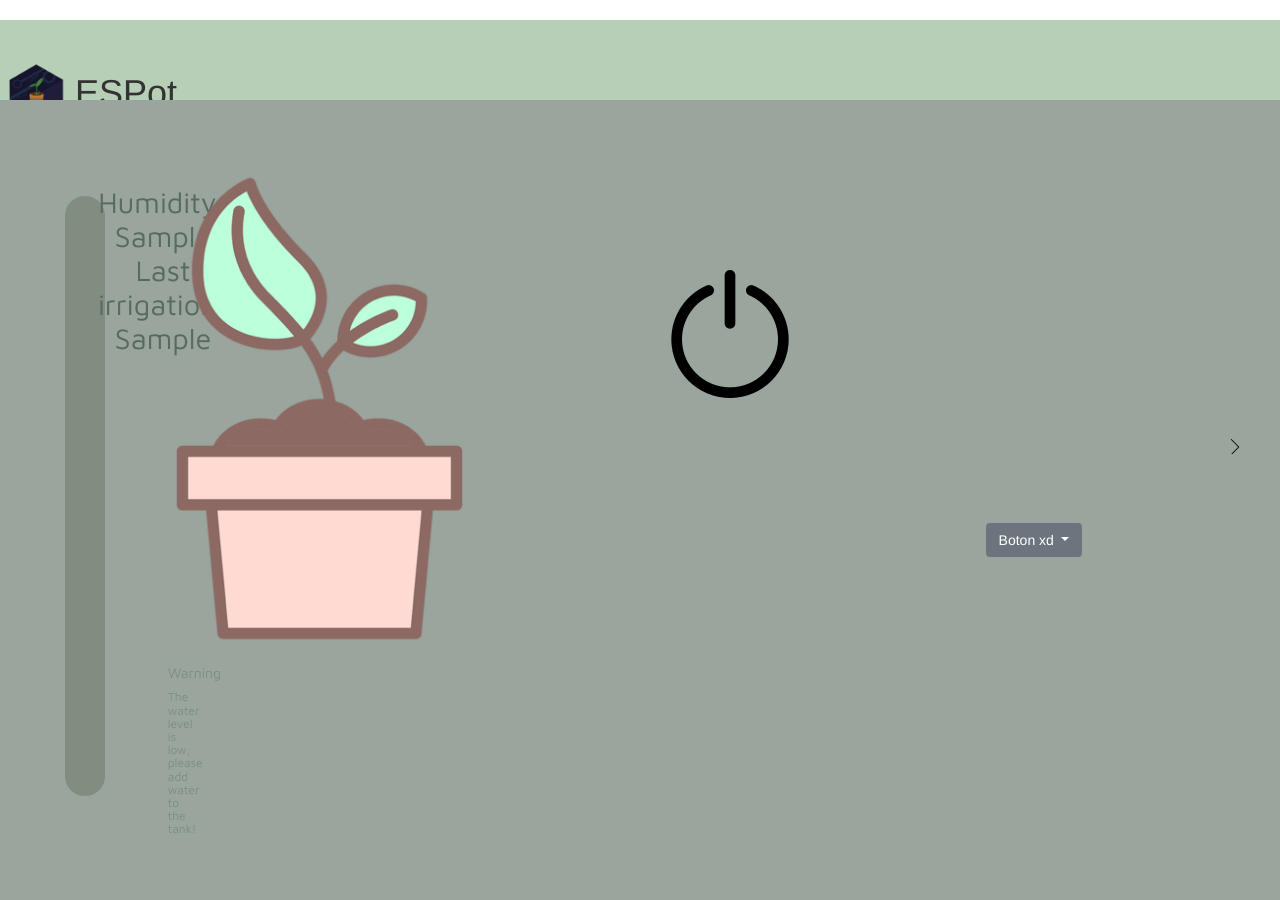
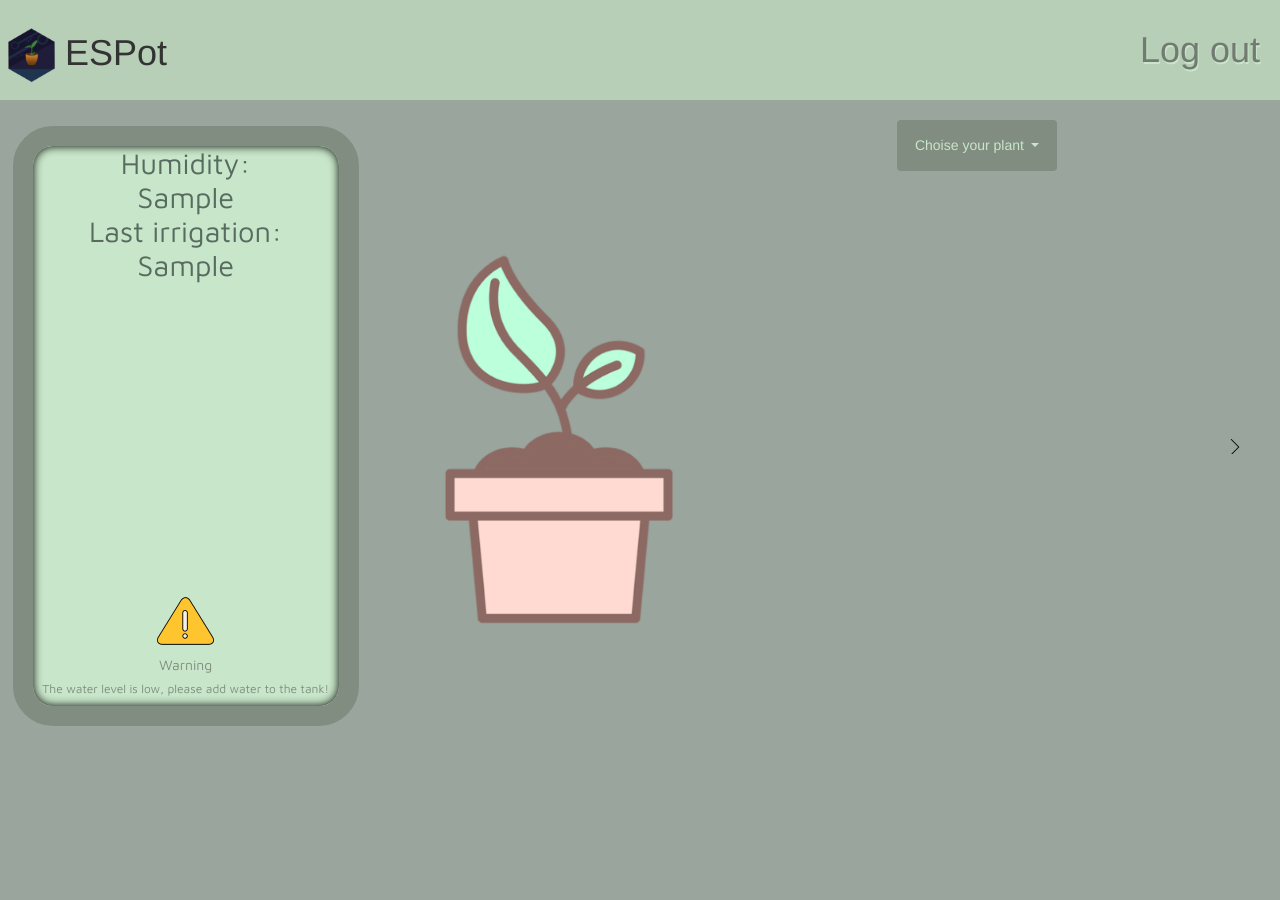
Before and after one commit to rrrorrigo/ESPot, a Flask app: template web_flask/templates/my_plants.html in a window 1280 px wide. Run offline with Flask 2, Linux system fonts and the light colour scheme; the template is opened without the code that fills it: most values are stand-ins (such as "Sample title", 1, 10 or a date in 2020); some libraries are stand-ins or nearby versions.

Commit message:
my_plants page finished

```diff
--- a/web_flask/static/styles/responsive.css
+++ b/web_flask/static/styles/responsive.css
@@ -81,21 +81,21 @@
         border-color: #808D80;
         border-style: solid;
         border-width: 20px;
-    margin-right: 10%;
+        max-width: 350px;
+        box-shadow: inset 0 0 10px #000000;
     }
     .plantdiv {
         order: 1;
         flex-grow: 1;
         height: auto;
-    width: 0.1%;
+        width: 10px;
         margin-bottom: 7%;
-    margin-left: 10%;
     }
     header {
-width: 100%;
-height: 100%;
+        height: auto;
         background: #B6CFB6;
         background-size: cover;
+        margin-top: -30px;
     }
     .main {
         position: absolute;
@@ -113,41 +113,92 @@
         flex-wrap: wrap;
     }
     h1 {
-margin-top: -30px;
         width: inherit;
         height: inherit;
-left: 0px;
-top: 0px;
+        bottom: 20px;
     }
     .RESPONSIVE {
                 height: 100%;
                 width: 100%;
     }
     .plant {
-    width: auto;
-    margin-left: -60%;
+        max-width: 400px;
         margin-bottom: 10%;
     }
     .onoffdiv {
+        display: flex;
+        flex-direction: column;
+        flex-wrap: wrap;
+        order: 3;
+        height: 100%;
+        flex-grow: 1;
+        align-content: center;
+    }
+
+    .onoff {
         order: 2;
-    width:auto;
-    height: auto;
-    margin-right: 10%;
+        flex-grow: 1000;
+        align-self: center;
+        padding-top: 15%;
+        padding-left: 40px;
+        height: 150px;
+        width: 300px;
+        filter: drop-shadow(3px 5px 2px rgb(0 0 0 / 0.4));
+    }
+
+    #plantList {
+        order: 1;
+        flex-grow: 1;
+        align-self: center;
+        margin-top: 20px;
+        display: flex;
+        position: relative;
+        border-bottom-right-radius: 0ch;
+        border-bottom-left-radius: 0ch;
+        width: 160px;
+        height: 50px;
+    }
+
+    .dropdown-item {
+        color: #99A59D;
+    }
+
+    .dropdown-item:hover, #selected {
+        background-color: #727a72;
+        color: #a9a264;
+    }
+
+    #list {
+        color: #C8E6C9;
+        background-color: #808D80;
+    }
+
+    #listPlants {
+        position: absolute;
+        flex-grow: 1;
+        margin-top: 0px;
+        border-top-right-radius: 0ch;
+        border-top-left-radius: 0ch;
+        width: 14px;
+        background-color: #808D80;
     }
 }
 
 
-
-
 .logo {
-    height: 150px;
+    height: 130px;
 }
 
 .logout {
     float: right;
-    margin-top: 58px;
+    margin-top: 40px;
     margin-right: 20px;
-    color: #C8E6C9;
+    color: #727a72;
+    text-shadow: 1px 2px #C8E6C9;
+}
+
+.logout:hover {
+    color: #515751;
 }
 
 .arrow {
--- a/web_flask/static/styles/style.css
+++ b/web_flask/static/styles/style.css
@@ -31,25 +42,19 @@
 }
 
 
+.info {
+/* Rectangle 153 */
 
-.infotext {
-/* Last watering: Month: Hour: Humidity:  */
+position: fixed;
+width: 15%;
+height: 65%;
+left: 67px;
+top: 185px;
 
-position: absolute;
-width: 268px;
-height: 493px;
-left: 83px;
-top: 262px;
+background: #C4C4C4;
+border-radius: 29px;
+}
 
-font-family: Maven Pro;
-font-style: normal;
-font-weight: normal;
-font-size: 29px;
-line-height: 34px;
-text-align: center;
-
-color: #576B60;
-}
 
 
 
@@ -99,13 +106,32 @@
 
 }
 
-.onoff {
-    font-size: 160px;
-    left: 666px;
-    top: 170px;
-    color: #808D80;
+.right {
+/* Rectangle 151 */
+position: absolute;
+width: 36px;
+height: 89px;
+left: 95%;
+top: 50%;
+
+background: #C4C4C4;
+border-radius: 15px;
 }
 
+.arrow {
+/* arrow-png-5543 1 */
+position: absolute;
+width: 15px;
+height: 15px;
+left: 11px;
+top: 39px;
+background: url('../img/arrow.png');
+background-repeat: no-repeat;
+}
+
+.right:hover {
+    cursor: pointer;
+}
 
 .form-control {
     border: 2px solid var(--color-dark-xx);
@@ -120,3 +146,53 @@
     background-color: var(--dark-x);
     outline: none;
 }
+
+.alertt {
+    flex-grow: 1;
+    width: 100%;
+    align-content: center;
+    background: url('../img/alertt.png') center center;
+    background-position-y: 65%;
+    background-repeat: no-repeat;
+}
+
+.alertext {
+    flex-grow: 1;
+    align-content: center;
+    width: 100%;
+    padding-top: 52%;
+    height: 100%;
+
+    font-family: Maven Pro;
+    font-style: normal;
+    font-weight: normal;
+    font-size: 10px;
+    line-height: 22px;
+    text-align: center;
+
+    color: #808D80;
+}
+
+.infotext {
+    /* Last watering: Month: Hour: Humidity:  */
+    display: flex;
+    flex-flow: column;
+    max-width: 350px;
+    height: 100%;
+    font-family: Maven Pro;
+    font-style: normal;
+    font-weight: normal;
+    font-size: 29px;
+    line-height: 34px;
+    text-align: center;
+
+    color: #576B60;
+}
+
+.infote{
+    flex-grow: 3;
+    display: flex;
+    flex-flow: column;
+    height: 100%;
+    align-self: center;
+}
--- a/web_flask/templates/my_plants.html
+++ b/web_flask/templates/my_plants.html
@@ -10,7 +10,7 @@
     <link rel="preconnect" href="https://fonts.googleapis.com">
     <link rel="preconnect" href="https://fonts.gstatic.com" crossorigin>
     <link href="https://fonts.googleapis.com/css2?family=Maven+Pro&display=swap" rel="stylesheet">
-    <link rel="stylesheet" href="../static/styles/myplantest.css" />
+    <link rel="stylesheet" href="../static/styles/style.css" />
     <link rel="stylesheet" href="../static/styles/responsive.css" />
     <link rel="icon" type="image/png" href="../static/img/logo.png"/>
     <link rel="stylesheet" href="https://maxcdn.bootstrapcdn.com/bootstrap/3.4.1/css/bootstrap.min.css">
@@ -19,32 +19,34 @@
 </head>
 <body class="RESPONSIVE">
   <header>
-    <h1><img src="../static/img/logo.png" class="logo" alt="logo">ESPot <a href="/login" class="logout text-decoration-none">Log out</a></h1>
+    <h1><img src="../static/img/logo.png" class="logo" alt="logo"><span class="titulo">ESPot</span> <a href="/login" class="logout text-decoration-none">Log out</a></h1>
   </header>
   <div class="main">
     <div class="plantdiv">
       <img src="../static/img/plant.png" class="plant">
     </div>
     <div class="onoffdiv">
-      <i class="onoff far fa-power-off" id="onoff" onclick="onoff()"></i>
+      <div class="onoff">
+      <i class="onoff far fa-power-off fa-10x" id="onoff" onclick="onoff()"></i>
     </div>
-    <div class="dropdown btn-group">
-      <button type="button" class="btn btn-secondary dropdown-toggle" data-toggle="dropdown" aria-haspopup="true" aria-expanded="false">
-        Boton xd
-      </button>
-      <div class="dropdown-menu text">
-        <a class="dropdown-item" href="#">Amor mio</a>
-        <a class="dropdown-item" href="#">Kiko</a>
-        <a class="dropdown-item" href="#">Mii gue</a>
-        <div class="dropdown-divider"></div>
-        <a class="dropdown-item" href="#">Amor separado xd</a>
+      <div class="dropdown btn-group" id="plantList">
+        <button type="button" class="btn btn-secondary dropdown-toggle" data-toggle="dropdown" aria-haspopup="true" aria-expanded="false" id="list">
+          Choise your plant
+        </button>
+        <div class="dropdown-menu text" id="listPlants">
+          <a class="dropdown-item" href="#">Amor mio</a>
+          <a class="dropdown-item" href="#">Kiko</a>
+          <a class="dropdown-item" href="#">Mii gue</a>
+          <div class="dropdown-divider"></div>
+          <a class="dropdown-item" href="#" id="selected">Amor separado xd</a>
+        </div>
       </div>
     </div>
     <div class="info2">
       <div class=infotext>
         <div class="infote">
-          <span class="hum">Humidity: {{ pot.Actual_humidity }}<br></span>
-          <span class="irri">Last irrigation: {{ pot.Last_irrigation }}<br></span>
+          <span class="hum">Humidity: <br>{{ pot.Actual_humidity }}<br></span>
+          <span class="irri">Last irrigation: <br>{{ pot.Last_irrigation }}<br></span>
         </div>
         <div class="alertt">
           <div class="alertext">
```
Also changed, not shown: other parts of web_flask/static/styles/style.css (+22 -9 lines). Lines whose indentation alone changed are shown as unchanged.
